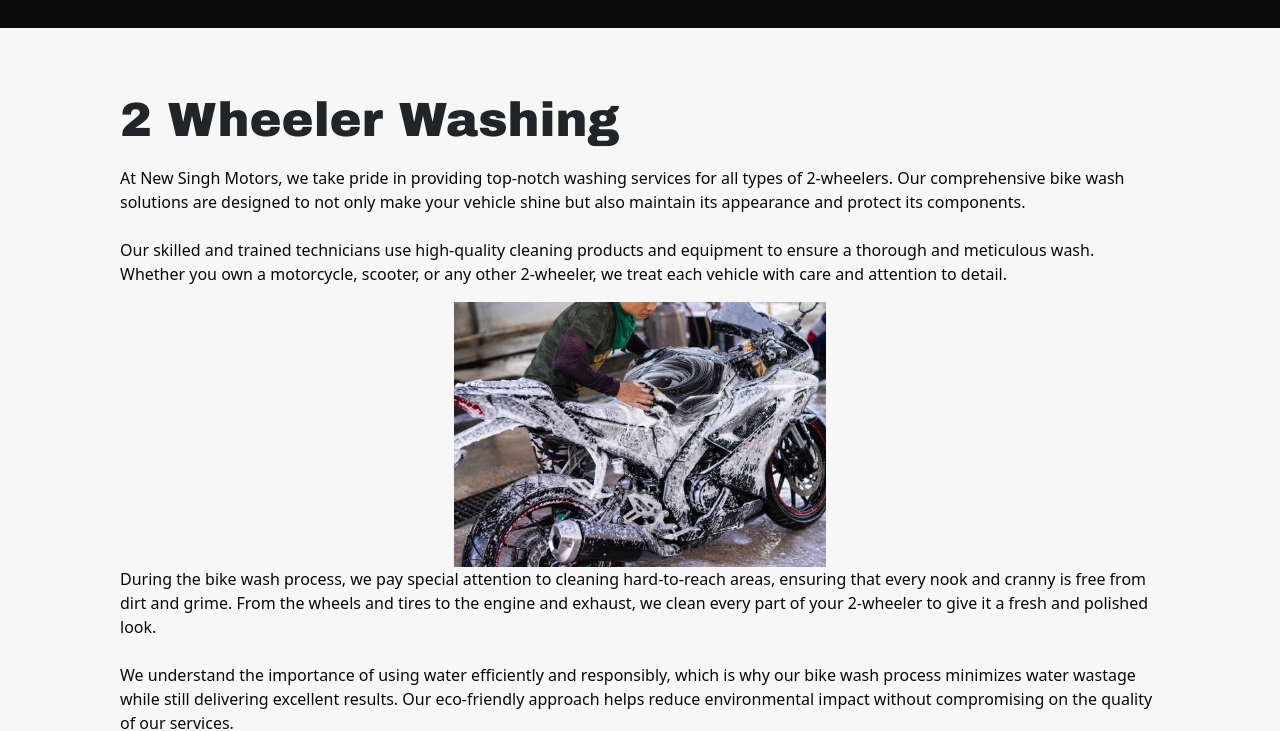
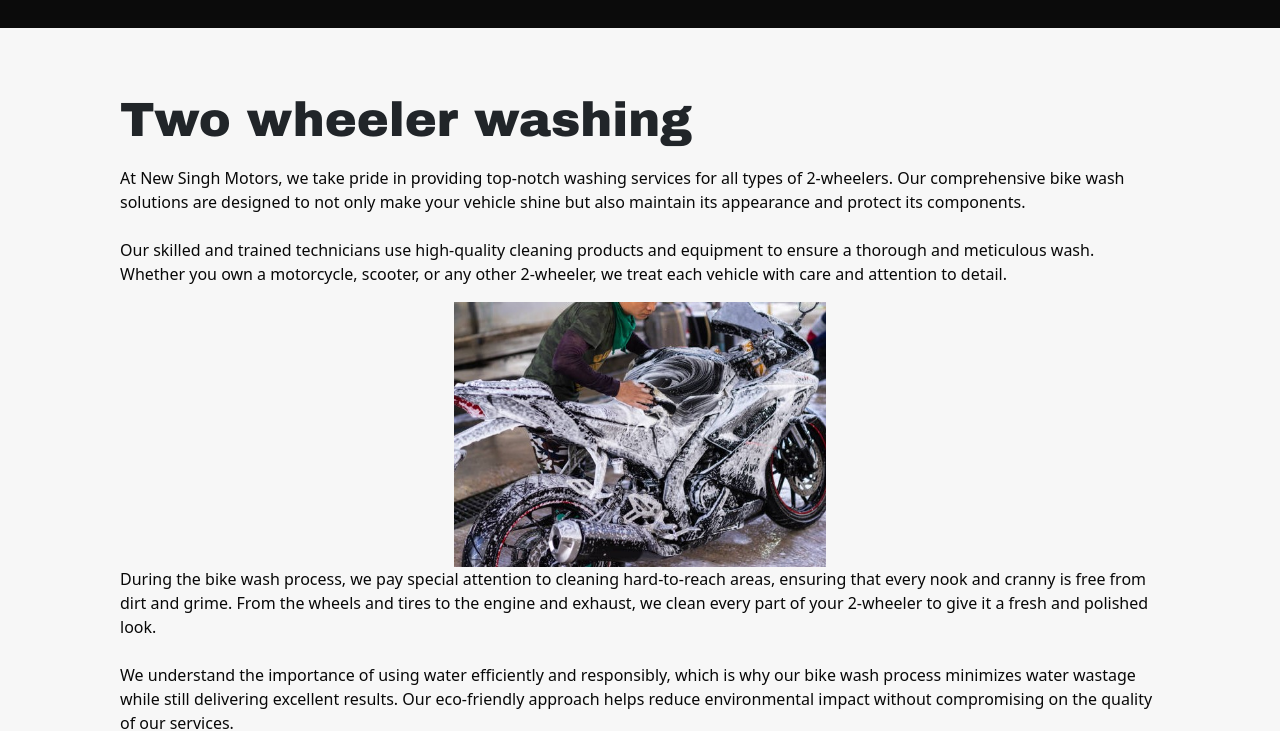
Before and after one commit to newsinghmotors/shop, a plain HTML site: page washing.html in a window 1280 px wide. Shown: the part 72-803 px from the top of the page. Drawn offline with nearby package versions, Linux system fonts and the light colour scheme; a web font is replaced by a local one.

Commit message:
minor correction

```diff
--- a/washing.html
+++ b/washing.html
@@ -72,7 +72,7 @@
 <section class="keys" style="background-color: #f7f7f7;">
   <div class="row h-100 g-0 py-5 px-3 d-flex justify-content-center">
     <div class="col-md-10 tex-center">
-        <h1 class="display-5 my-3" style="font-family: 'Archivo Black';"><b>2 Wheeler Washing</b></h1>
+        <h1 class="display-5 my-3" style="font-family: 'Archivo Black';"><b>Two wheeler washing</b></h1>
     </div>
     <div class="col-md-10">
         <p class="" style="color: #080808;">
```
